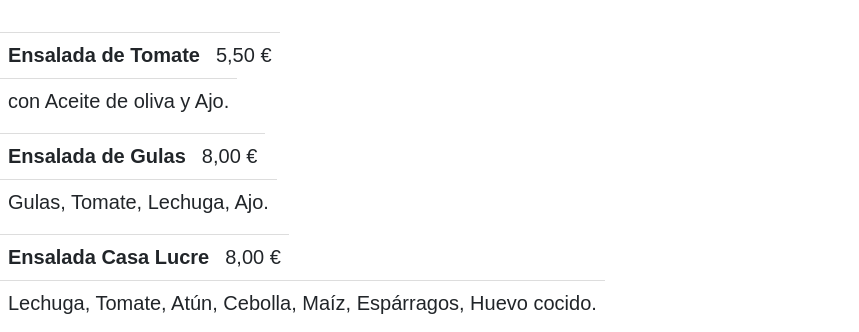
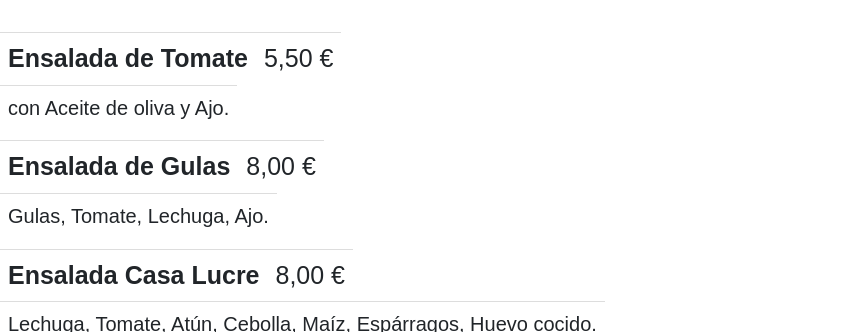
Before and after one commit to enriquetecfan11/CartaRestaurante, a React app: page / in a window 1280 px wide. Shown: the part 433-765 px from the top of the page, without its empty margins (0-859 px from the left). Built offline with nearby package versions, Linux system fonts and the light colour scheme.

Commit message:
Cambios Fiscos V2

```diff
--- a/src/styles.css
+++ b/src/styles.css
@@ -50,14 +50,14 @@ h2 {
 
 .nombre{
   font-family: Arial, Helvetica, sans-serif;
-  font-size: 20px;
+  font-size: 25px;
   font-weight: bold;
   display: inline-block;
 }
 
 .price{
   font-family: Arial, Helvetica, sans-serif;
-  font-size: 20px;
+  font-size: 25px;
   text-align: center;
   display: inline-block;
 }
```
